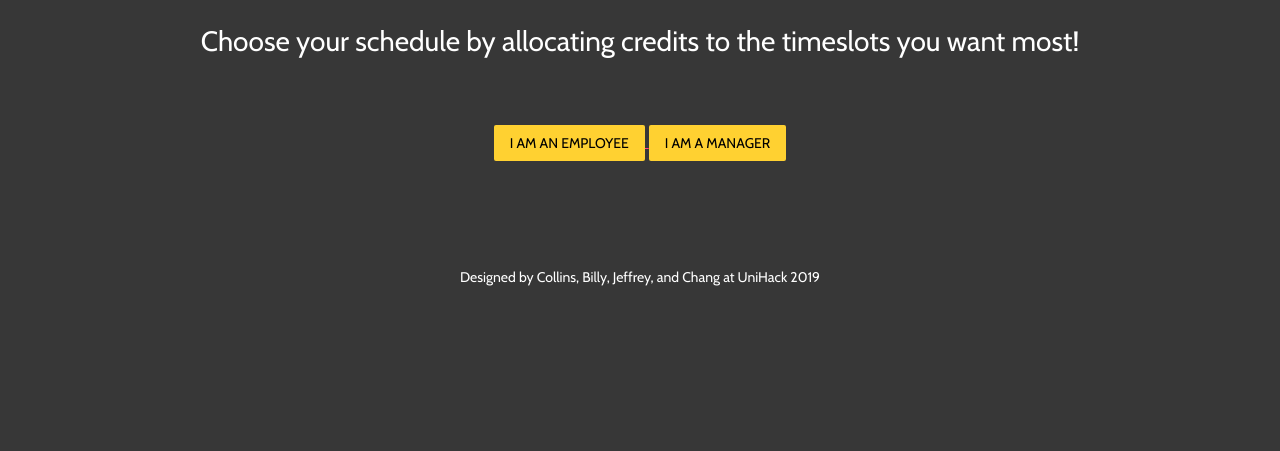
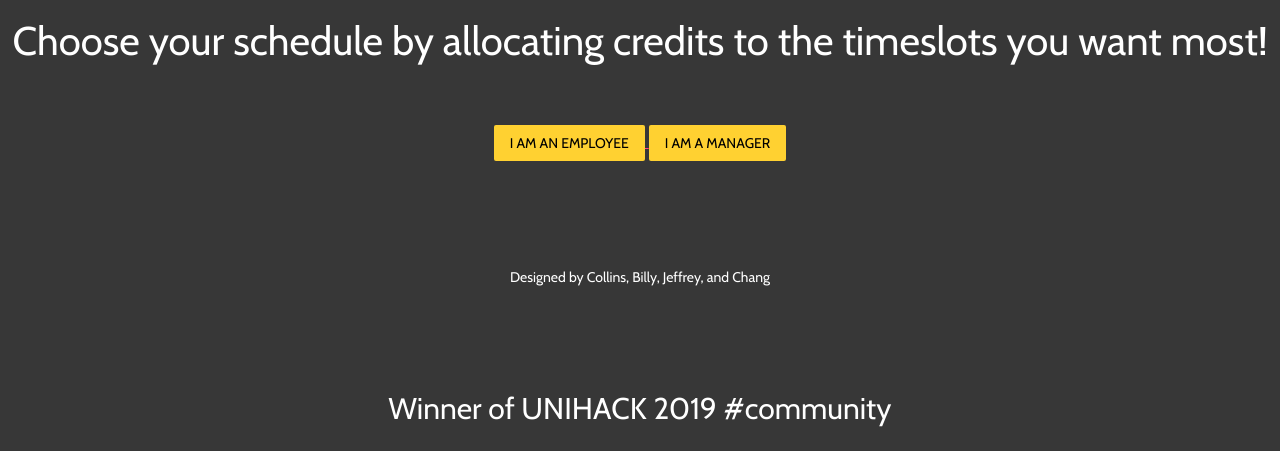
Before and after one commit to CollinsMathews/CollinsMathews.github.io, a plain HTML site: page index.html in a window 1280 px wide. Shown: the part 416-867 px from the top of the page. Before the commit the page ends 800 px from the top, so only its background shows below. Drawn offline with nearby package versions, Linux system fonts and the light colour scheme.

Commit message:
Added UniHack winner

```diff
--- a/index.html
+++ b/index.html
@@ -17,7 +17,7 @@
 <body id="main_page_body">
     <div id="main_page_button_wrapper">
         <h1>prefer.io</h1>
-        <h3>Choose your schedule by allocating credits to the timeslots you want most!</h3>
+        <h3 style="font-size:40px;">Choose your schedule by allocating credits to the timeslots you want most!</h3>
         <div class="g-signin2" data-onsuccess="onSignIn"></div>
         <div id="employ_buttons">
             <a id="employee_link" href="employee_page.html">
@@ -31,7 +31,8 @@
                 </button>
             </a>
         </div>
-        <h4>Designed by Collins, Billy, Jeffrey, and Chang at UniHack 2019</h4>
+        <h4>Designed by Collins, Billy, Jeffrey, and Chang</h4>
+        <h4 style="font-size:30px;">Winner of UNIHACK 2019 #community</h4>
     </div>
 </body>
 <script>
```
